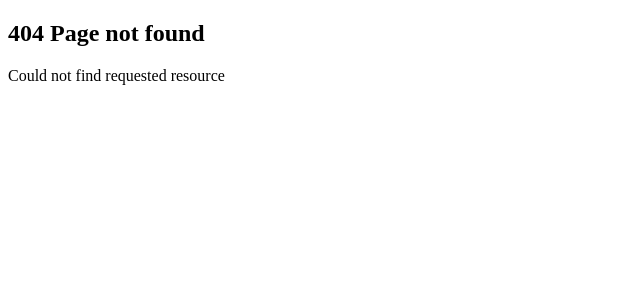
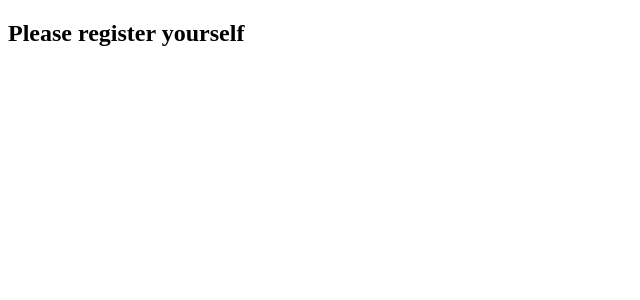
Before and after one commit to Narotam-Mishra/nextjs-14_learning_new, a Next.js app: page /register in a window 1280 px wide. Before the commit this address had no page. Shown: the top 300 px of the page, without its empty margins (0-640 px from the left). Built offline with nearby package versions, Linux system fonts and the light colour scheme.

Commit message:
Nextjs_route-groups_1.13

```diff
--- /dev/null
+++ b/src/app/(auth)/forgot-password/page.tsx
@@ -0,0 +1,6 @@
+
+export default function forgotPassowrd(){
+    return(
+        <h2>Forgot Password?</h2>
+    )
+}
--- /dev/null
+++ b/src/app/(auth)/login/page.tsx
@@ -0,0 +1,6 @@
+
+export default function Login(){
+    return(
+        <h2>Please login here</h2>
+    )
+}
--- /dev/null
+++ b/src/app/(auth)/register/page.tsx
@@ -0,0 +1,6 @@
+
+export default function Register(){
+    return(
+        <h2>Please register yourself</h2>
+    )
+}
```
Also changed, not shown: ReadMe.txt.
